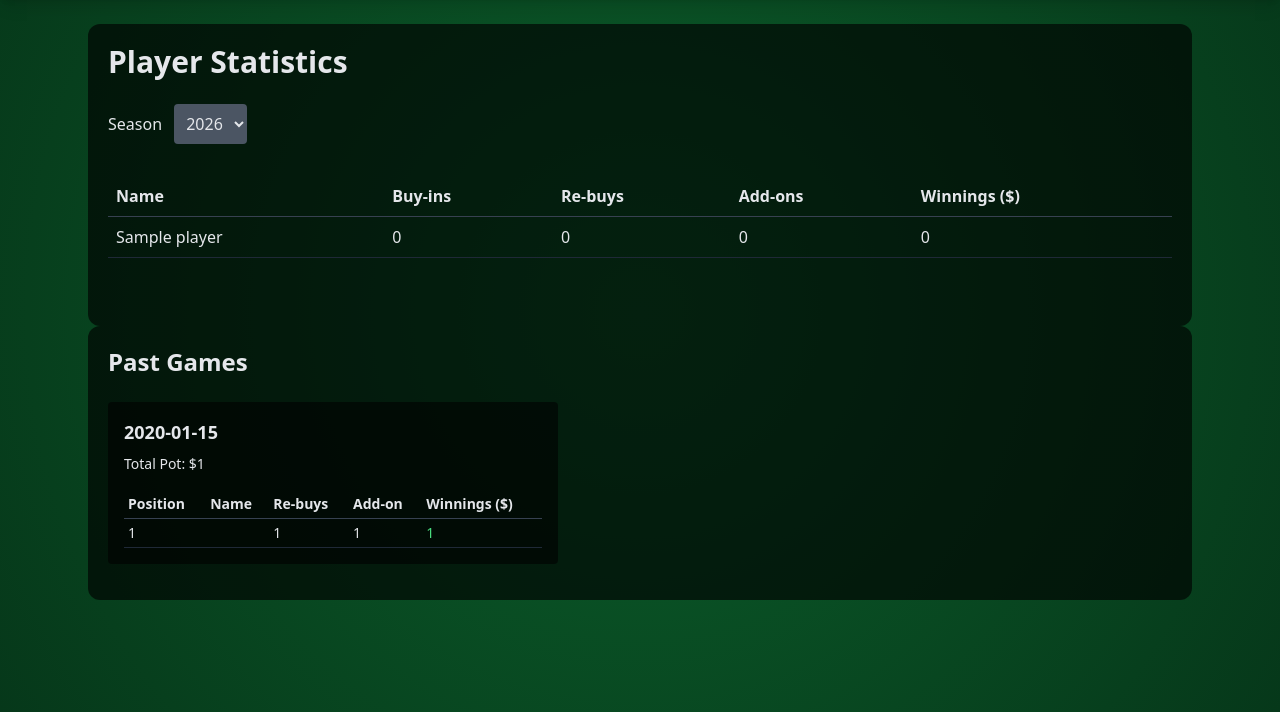
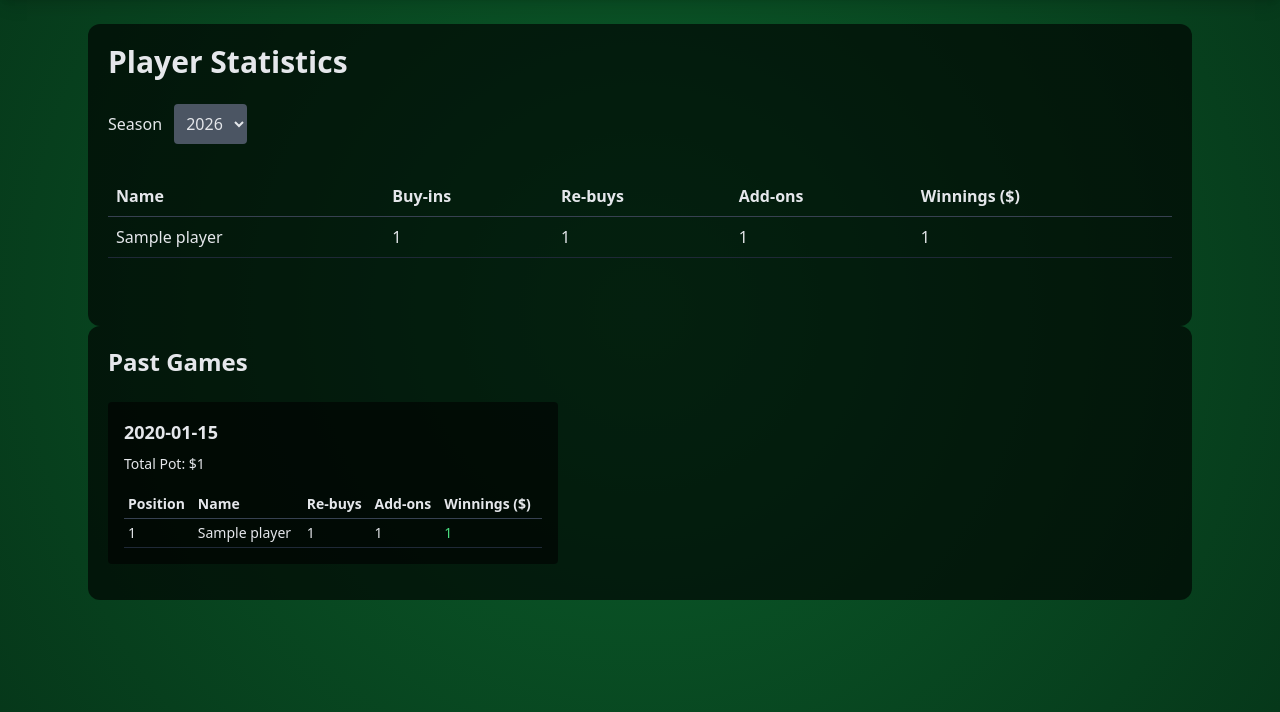
Before and after one commit to sohflp/fastapi-poker, a FastAPI app: page /stats in a window 1280 px wide. Shown: the part 88-800 px from the top of the page. Run offline with FastAPI, Linux system fonts and the light colour scheme; tables that the repository leaves empty hold one stand-in row (values such as "Sample post"); some libraries are stand-ins or nearby versions.

Commit message:
Fix player lookup based on ID

```diff
--- a/app/models.py
+++ b/app/models.py
@@ -14,7 +14,7 @@ class Game(SQLModel, table=True):
 
 class PlayerGame(SQLModel, table=True):
     id: int | None = Field(default=None, primary_key=True)
-    player_id: str
+    player_id: int
     game_id: int
     position: int | None = None
     rebuys: int = 0
--- a/app/templates/stats.html
+++ b/app/templates/stats.html
@@ -42,19 +42,19 @@
                 <td class="p-2">{{ player.name }}</td>
 
                 <td class="p-2">
-                    {{ player_stats[player.name]["games"] if player.name in player_stats else 0 }}
+                    {{ player_stats[player.id]["buyins"] if player.id in player_stats else 0 }}
                 </td>
 
                 <td class="p-2">
-                    {{ player_stats[player.name]["rebuys"] if player.name in player_stats else 0 }}
+                    {{ player_stats[player.id]["rebuys"] if player.id in player_stats else 0 }}
                 </td>
 
                 <td class="p-2">
-                    {{ player_stats[player.name]["addons"] if player.name in player_stats else 0 }}
+                    {{ player_stats[player.id]["addons"] if player.id in player_stats else 0 }}
                 </td>
 
                 <td class="p-2">
-                    {{ player_stats[player.name]["winnings"] if player.name in player_stats else 0 }}
+                    {{ player_stats[player.id]["winnings"] if player.id in player_stats else 0 }}
                 </td>
 
             </tr>
@@ -100,7 +100,7 @@
                         <th class="p-1 text-left">Position</th>
                         <th class="p-1 text-left">Name</th>
                         <th class="p-1 text-left">Re-buys</th>
-                        <th class="p-1 text-left">Add-on</th>
+                        <th class="p-1 text-left">Add-ons</th>
                         <th class="p-1 text-left">Winnings ($)</th>
 
                     </tr>
```
Also changed, not shown: app/routers/pages.py (+12 -3 lines).
